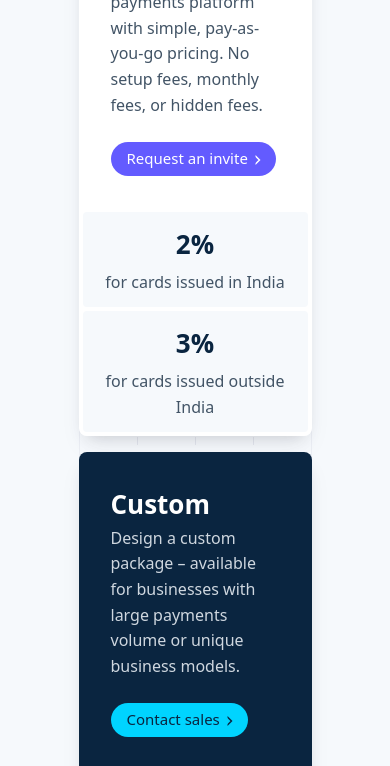
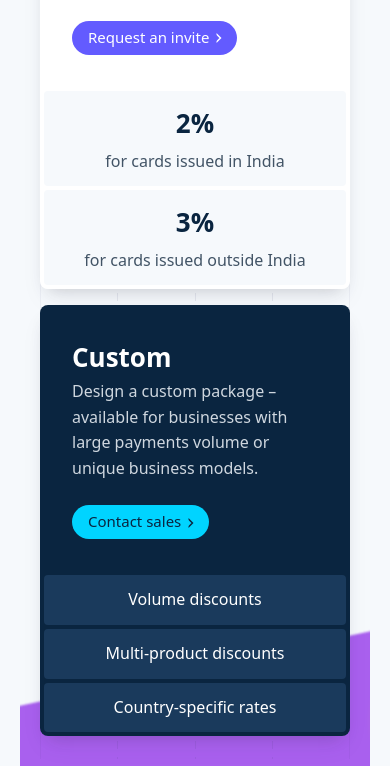
Before and after one commit to kshitizengg/stripe-hero, a plain HTML site: page index.html in a window 390 px wide. Shown: the part 763-1529 px from the top of the page. Drawn offline with Linux system fonts and the light colour scheme.

Commit message:
Update stripehero.css

```diff
--- a/stripehero.css
+++ b/stripehero.css
@@ -462,3 +462,9 @@
   padding: 0 15vw 0 15vw;
   box-sizing: border-box;
 }
+
+@media (max-width:400px) {
+  .hero{
+    padding: 0 20px 0 20px;
+  }
+}
```
